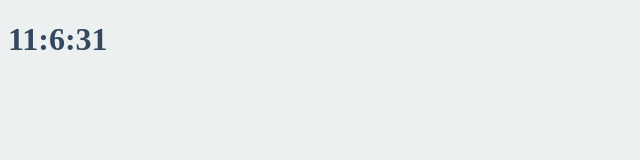
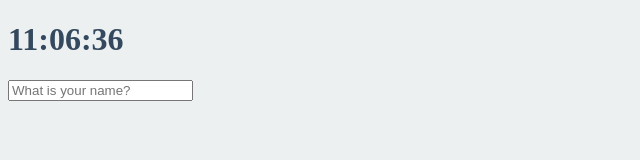
Before and after one commit to JayEom/z01-Momentum, a plain HTML site: page index.html in a window 1280 px wide. Shown: the whole page, without its empty margins (0-640 px from the left). Drawn offline with Linux system fonts and the light colour scheme.

Commit message:
What is your name ?

```diff
--- a/clock.js
+++ b/clock.js
@@ -7,11 +7,15 @@ function getTime() {
   const minutes = date.getMinutes();
   const seconds = date.getSeconds();
 
-  clockTitle.innerText = `${hours}:${minutes}:${seconds}`;
+  clockTitle.innerText =
+    `${hours < 10 ? `0${hours}` : hours}:${
+      minutes < 10 ? `0${minutes}` : minutes}:${
+        seconds < 10 ? `0${seconds}` : seconds}`;
 }
 
 function init() {
   getTime();
+  setInterval(getTime, 1000);
 }
 
 init();
--- /dev/null
+++ b/greeting.js
@@ -0,0 +1,44 @@
+const form = document.querySelector(".js-form");
+    input = form.querySelector("input");
+    greeting = document.querySelector(".js-greetings");
+
+const USER_LS = "currentUser";
+    SHOWING_CN = "showing";
+
+function saveName(text) {
+    localStorage.setItem(USER_LS, text);
+}
+
+function handleSubmit(event) {
+    event.preventDefault();
+    const currentValue = input.value;
+    paintGreeting(currentValue);
+    saveName(currentValue);
+}
+
+function askForName() {
+    form.classList.add(SHOWING_CN);
+    form.addEventListener("submit", handleSubmit);
+}
+
+function paintGreeting(text) {
+    form.classList.remove(SHOWING_CN);
+    greeting.classList.add(SHOWING_CN);
+    greeting.innerText = `Hello! ${text}`;
+}
+
+function loadName() {
+    const currentUser = localStorage.getItem(USER_LS);
+
+    if(currentUser === null) {
+        askForName();
+    } else {
+        paintGreeting(currentUser);
+    }
+}
+
+function init() {
+    loadName();
+}
+
+init();
--- a/index.css
+++ b/index.css
@@ -9,3 +9,12 @@ body {
   .clicked {
     color : #f39c12;
   }
+
+  .form,
+  .greetings {
+    display: none;
+  }
+
+  .showing {
+    display: block;
+  }
--- a/index.html
+++ b/index.html
@@ -9,9 +9,15 @@
   <body>
     <div class="js-clock">
       <h1>00:00</h1>
-
     </div>
 
+    <form class="js-form form">
+      <input type="text" placeholder="What is your name?" />
+    </form>
+
+    <h4 class="js-greetings greetings"></h4>
+
     <script src="clock.js"></script>
+    <script src="greeting.js"></script>
   </body>
 </html>
```
